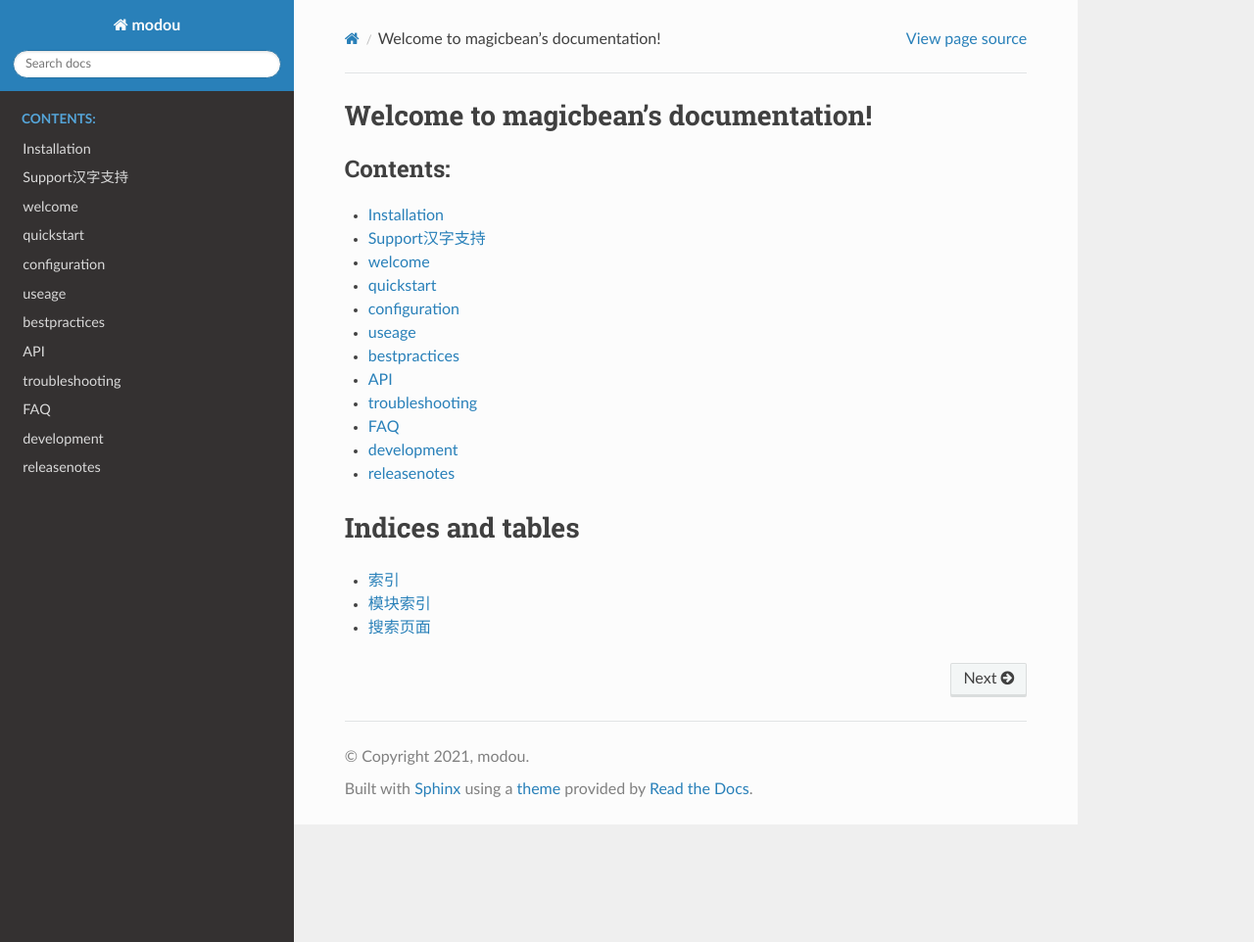
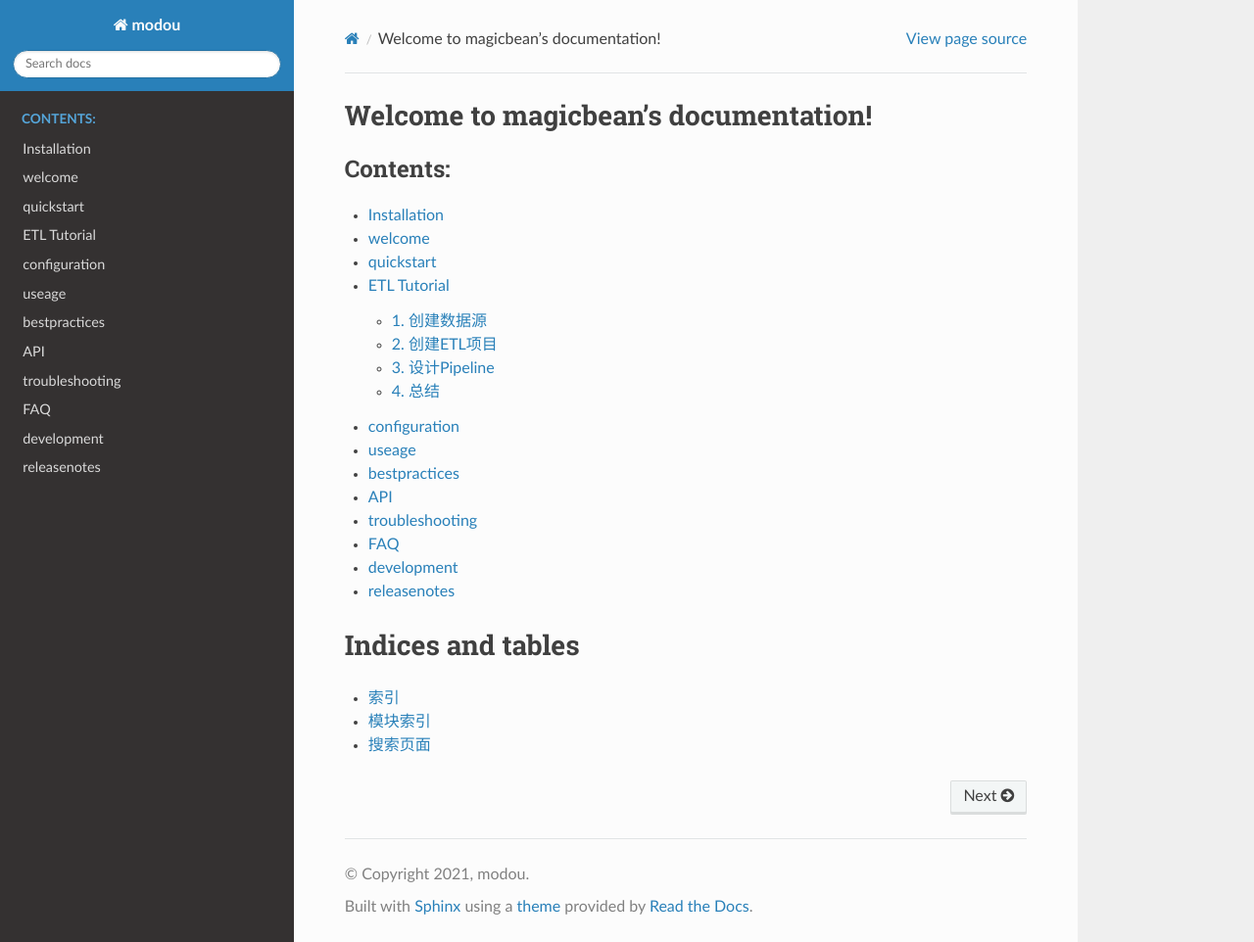
Before and after one commit to diggzhang/mddocs, a Sphinx documentation site: the page built from source/index.rst, in a window 1280 px wide and 962 px high. Shown: the whole window at 98% size. Built offline with Sphinx 7.4.7 and the Read the Docs theme 2.0.0, drawn with Linux system fonts in a browser that asks for light colours; part of the change alters nothing that is shown.

Commit message:
update ETL Tutorial

```diff
--- /dev/null
+++ b/source/ETLtutorial.rst
@@ -0,0 +1,92 @@
+ETL Tutorial
+*************
+
+在传统机器学习项目构建场景下，数据科学专业人员需要从数据源中提取特征转为机器学习模型适用的数据。为了机器学习的数据预处理工作意味着大量的清洗脚本和复杂的SQL逻辑，导致整个数据链路背后是难以量化的机器成本和人力成本。
+
+然而，实际在数据预处理阶段，已经存在着大量典型的处理范式。魔豆系统中将典型的数据处理操作抽象封装，构建出魔豆特有的数据处理算子。使用魔豆提供的数据处理算子，可免除重复工作快速完成ETL，有效的削减构建成本。
+使用魔豆产生的ETL结果可以直接用到魔豆系统中的机器学习模型中，从数据预处理阶段到机器学习阶段不再是两个割裂的过程。
+
+一个典型ETL场景是，将源数据库中的某张表清洗为机器学习模型训练所需要的数据集。
+本示例中使用魔豆系统将PostgreSQL库中的一张表作为数据源演示ETL过程。
+逻辑上，我们的构建流程将会覆盖到以下环节：
+
+1. 数据载入，加载数据集进系统中；
+2. 数据筛选，过滤数据集中的有效行；
+3. 数据转换，将无用无效值替换，统一日期型列输出格式，复杂结构数据转换，聚合统计等；
+4. 数据存储，将最终结果落盘，供数据链路下游使用。
+
+下图中示例的数据表 ``events`` 是一张用户行为表。从表结构中我们可以看出用户是在什么时间用什么设备下单的信息。
+面对这样的数据集，机器学习专家会考虑如何去做用户购买行为的预测。
+但是表中的 ``eventVariable`` 字段是一个类似 ``JSON`` 结构的字符串，要从中提取出 ``platform`` 才能确认设备平台信息，
+下单价格 ``price`` 也只有在发生付款行为情况才能有值。
+
+.. image:: _static/table_example.png
+  :width: 600
+  :alt: Alternative text
+
+我们对这个数据集的使用的预期是可以将 ``platform`` 和 ``price`` 提取为列级，然后再做进一步面向机器学习模型的数据处理。
+下面，假设 ``events`` 表已经备好在 ``sample_database`` 库下，我们使用魔豆完成这次ETL。
+
+
+1. 创建数据源
+=============
+
+1. 首次登入系统，需要在管理页添加数据源。操作路径是在登录系统后，进入 ``Admin`` 页面，然后切换到 ``Data source`` 列表页，通过右侧的 ``Add data source`` 按钮触发添加数据源弹窗。
+2. 在添加数据源弹窗中，写入数据库配置信息，此处示例数据源是名为 ``sample_database`` 的Postgres数据库。(一般情况下，魔豆对接外部数据源方式是通过 ``JDBC`` 形式。)
+3. 数据源添加完成后， ``Data source`` 列表页会显示添加数据源信息。接下来进入到ETL环节。
+
+.. image:: _static/datasource_list.png
+  :width: 600
+  :alt: Alternative text
+
+2. 创建ETL项目
+==============
+
+
+1. 创建新项目的操作路径是在 ``Projects`` 页面中点击 ``Create new project`` 按钮，然后在新建弹窗中选择 ``Create an empty project``。
+2. 项目创建后进入编辑界面，可以看到工具界面主要分为两大部分：画布区和配置区。画布区负责用不同 ``节点`` 构建Pipeline，配置区负责画布内选中 ``节点`` 的配置。后续的ETL操作都将在这里展开。
+
+
+.. image:: _static/ui_show.png
+  :width: 600
+  :alt: Alternative text
+
+
+3. 空项目创建完成后，点击画布区中的 ``Start workflow`` 或画布区左上方 ``+`` 图标，就会弹出魔豆的节点工具列表（构建整个数据流的算子就是这些工具）。
+4. 拖动工具列表中的 ``Table Loader`` 到画布中央。我们将用这个节点去加载表。
+5. 画布中单击选中 ``Table Loader`` 可以看到配置区变换为Table Loader的各个配置项。此处需要注意的是，配置栏分为 ``input`` 和 ``process`` 两个选项卡，分别代表着数据进入节点前和数据在节点中计算的需要用到的配置有哪些。一般情况下会在 ``input`` 内完成数据裁剪，然后在 ``process`` 内根据节点特性做参数配置。
+6. 我们先尝试用 ``Table Loader`` 节点完成数据接入的工作，在该节点的 ``input`` 中选择最初添加好的数据源（``Data Source``）以及源表（``Table``），使用 ``Add operation`` 中 ``keep`` 操作保留需要的字段，这样的操作相当于在UI界面下完成了一次SQL语句的SELECT字段操作。继续 ``Add operation`` 添加一个 ``filter`` 相当于SQL语句的WHERE筛选操作。常见的二维表逻辑操作，都可以在这里通过配置的方式实现。
+7. 本次示例中我们用 ``Add operation`` 的 ``Add filter`` 筛选表中 ``eventName`` 为 ``orderPaid`` 和 ``createOrder`` 的记录。设置 ``Select Dataset`` 为默认的 ``source-data`` 代表当前配置的表，``Filter`` 内添加 ``Condition`` 条件让 ``eventName`` 列 ``=`` 事件名。
+8. ``Table Loader`` 的 ``process`` 中选择 ``Full load`` 然后保存，代表将数据表全量加载到系统中。点击画布区中的 ``Run`` 按钮即可开始执行任务。如果顺利执行成功，节点将变成绿色。点击配置区右上角的图表按钮可以预览生成的数据集。
+
+3. 设计Pipeline
+================
+
+截止上面的步骤，算是完成了数据载入和简单的数据筛选的环节。接下来将引入其他节点，通过节点间的连接组合完成数据的清洗转换：
+
+1. 首先处理复杂类型字段，示例中的 ``eventVariable`` 字段是一个类JSON的结构体字符串。我们可以使用 ``Json Flatten`` 节点将结构体中的 ``Key`` 变为列名，对应的值填充到列下。省去适配不同SQL方言中不同的JSON展开方法。配置该节点的 ``Process`` ，``Columns`` 设置为待展开的字段 ``eventVariable`` 即可。展开效果是：
+
+
+=============  ============  ======== ======================== ========================
+  eventName      sendTime     userId   eventVariable_platform   eventVariable_price
+=============  ============  ======== ======================== ========================
+  orderPaid     2021-10-01      1        PC                         42
+ createOrder    2021-10-02      2        iOS
+ createOrder    2021-10-01      1        Android
+=============  ============  ======== ======================== ========================
+
+2. 得到一个清洗后的数据集后，继续添加 ``Aggregate`` 节点，预期对当前数据集做聚合操作以期获得每个用户每天级别的统计。 该节点的 ``Process`` 中配置 ``Group by columns`` 代表SQL中GROUP BY列的选择。``Add aggregate functions`` 代表选择聚合的目标字段和聚合函数的选择。弹出的配置窗口中可以发现 ``Select columns`` 不仅支持列名选择，也可以选择去聚合全部字符型列或全部数值型列等。``Suffix`` 是聚合生成列的后缀，此暂时先处置为空。
+3. 本次示例中在 ``Aggregate`` 节点里 ``Group by columns`` 选择 ``userId`` 和 ``sendTime`` ， ``Add aggregate functions`` 弹窗内配置 ``Select function`` 为 ``count``， ``Select columns`` 选择为 ``All string type columns``。
+4. 最后，添加 ``Entity Identifier`` 节点连接到Aggregate节点后，配置该节点的 ``Process`` ，让 ``Entity Type` 设置为`User``，``Column`` 设置为 ``userId``。这样做的含义是让系统知道哪个字段代表着用户ID，原因是不同系统间表意用户ID的字段名可能千奇百怪，我们需要手动的标识出来哪个字段代表用户(User)，哪个字段代表商品(Item)。
+5. 完成配置后执行 ``Run``，预览 ``Entity Identifier`` 节点的结果，``userId`` 字段被转换为 ``__uuid__`` 字段
+6. ``Run`` 执行可能要花一些时间，如果节点颜色状态全部为绿色，代表着整个Pipeline顺利执行结束。
+
+.. image:: _static/etl_success.png
+  :width: 600
+  :alt: Alternative text
+
+
+4. 总结
+==========
+
+对比以往的ETL实现方式，使用魔豆可以在画布上快速方便的完成整个ETL流的搭建。除了有专门的节点负责数据加载，还可以通过配置的方式实现数据筛选，对复杂的数据结构也有专门的节点应对。最终数据的聚合操作也可以在配置界面中完成。
--- a/source/index.rst
+++ b/source/index.rst
@@ -11,9 +11,9 @@ Welcome to magicbean's documentation!
    :caption: Contents:
 
    install
-   support
    welcome
    quickstart
+   ETLtutorial
    configuration
    useage
    bestpractices
```
Also changed, not shown: source/_static/datasource_list.png (added), source/_static/etl_success.png (added), source/_static/table_example.png (added), source/_static/ui_show.png (added).
